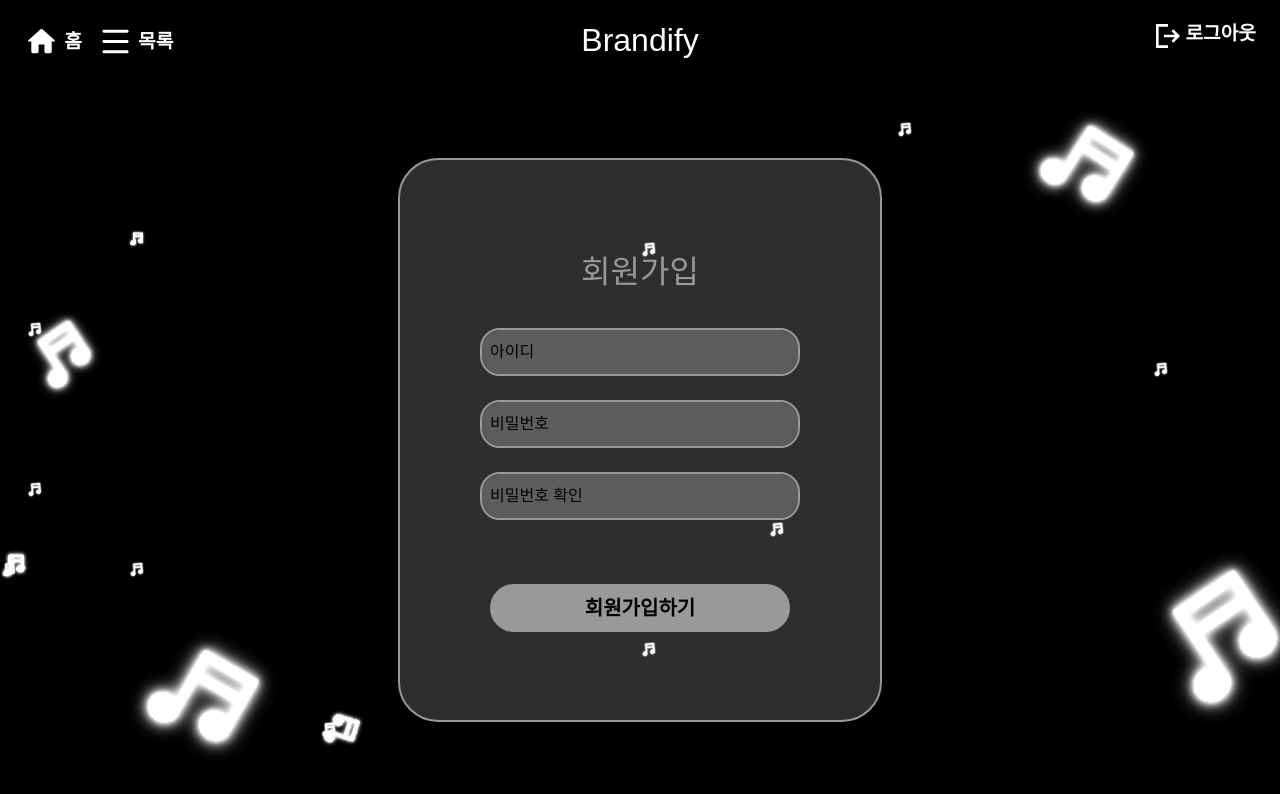
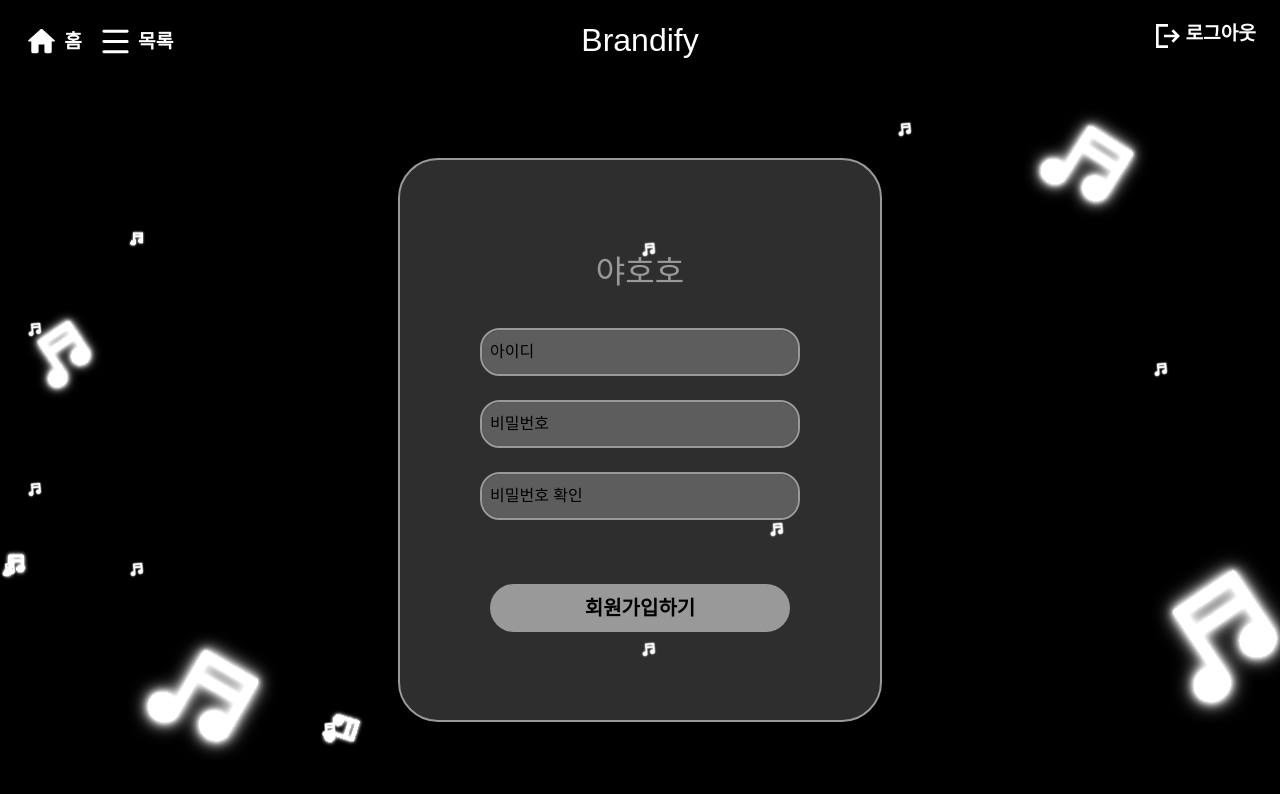
Before and after one commit to 2024-Summer-BootCamp-TeamG/Team, a React (Vite) app in the folder frontend/: page /signup in a window 1280 px wide. Shown: the top 794 px of the page. Built offline with nearby package versions, Linux system fonts and the light colour scheme; a web font is replaced by a local one.

Commit message:
Update SignUpPage.tsx

```diff
--- a/frontend/src/pages/SignUpPage.tsx
+++ b/frontend/src/pages/SignUpPage.tsx
@@ -105,7 +105,7 @@
                   className="flex h-[35rem] w-[30rem] flex-col items-center justify-center rounded-xl bg-opacity-20"
                 >
                   <div className="font-['Cafe24 Danjunghae'] mb-8 text-center text-[2rem] font-normal text-white">
-                    회원가입
+                    야호호
                   </div>
                   <div className="mb-6 h-[3rem] w-[20rem] rounded-[1.25rem] border-2 border-white bg-white/20">
                     <Input
```
